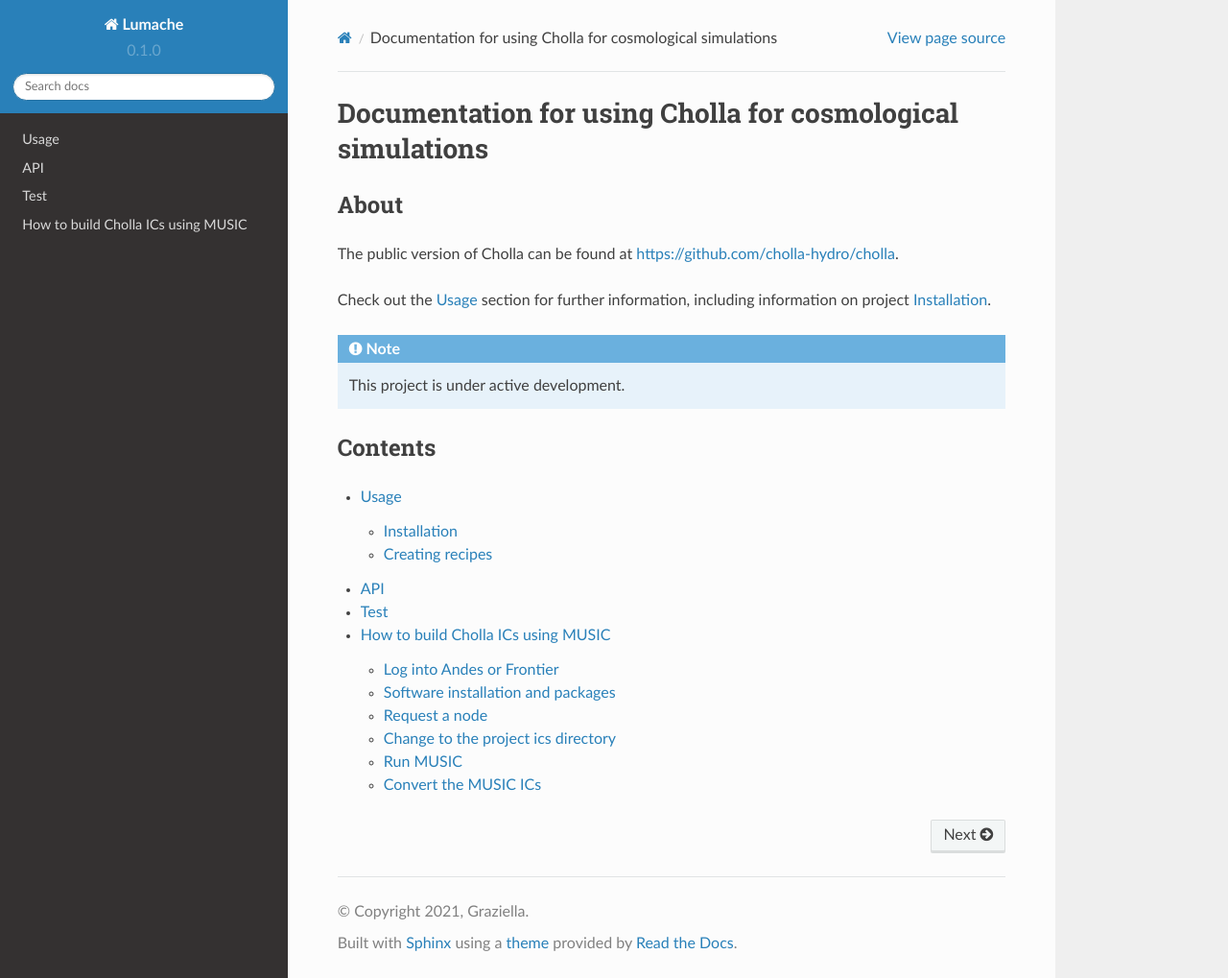
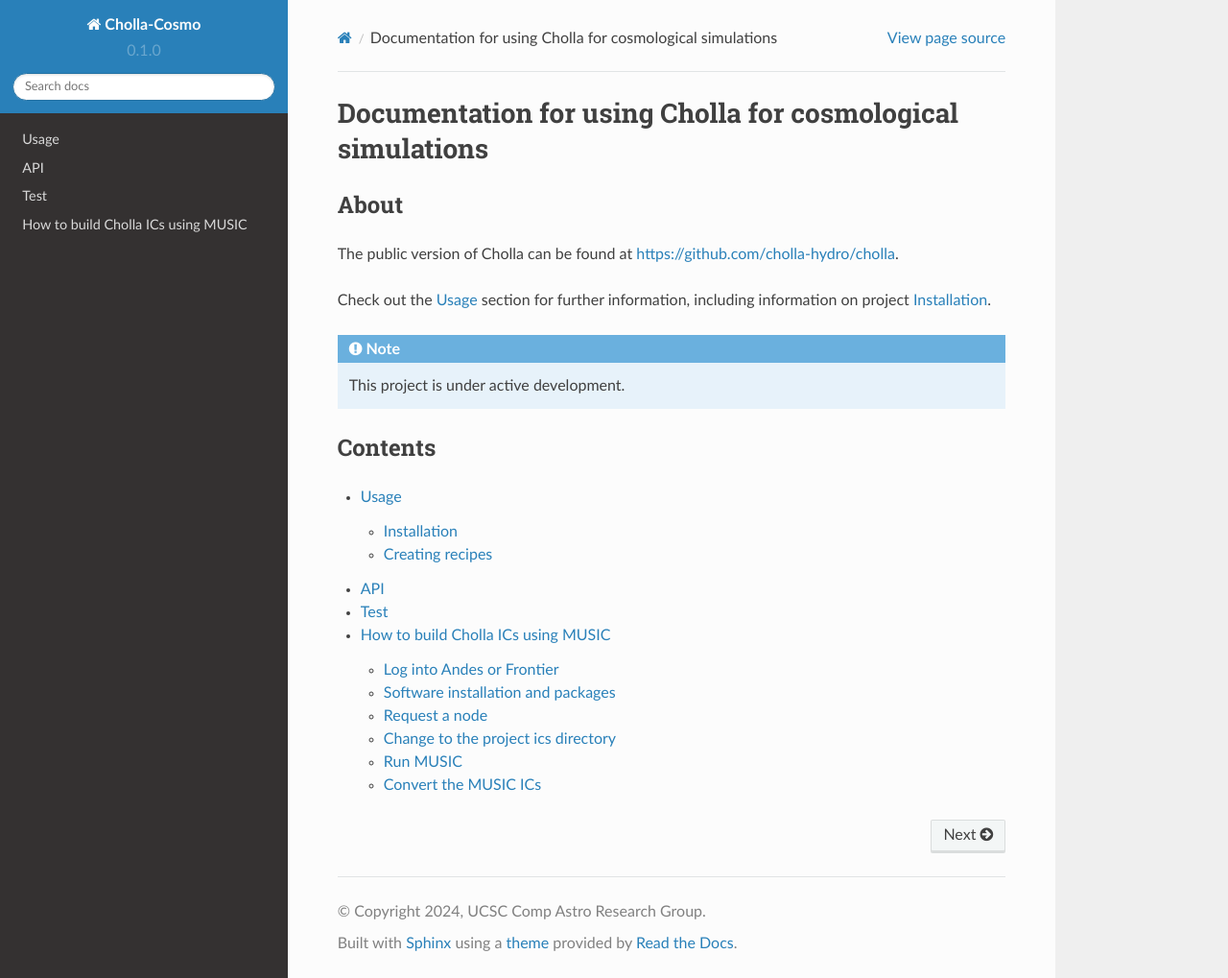
Before and after one commit to evazlimen/cholla-cosmo, a Sphinx documentation site: the page built from docs/source/index.rst, in a window 1280 px wide and 1019 px high. Shown: the whole window at 96% size. Built offline with Sphinx 7.4.7 and the Read the Docs theme 2.0.0, drawn with Linux system fonts in a browser that asks for light colours.

Commit message:
Trying to get ride of lumache stuff

```diff
--- a/docs/source/api.rst
+++ b/docs/source/api.rst
@@ -4,4 +4,4 @@ API
 .. autosummary::
    :toctree: generated
 
-   lumache
+   cholla-cosmo
--- a/docs/source/conf.py
+++ b/docs/source/conf.py
@@ -2,9 +2,9 @@
 
 # -- Project information
 
-project = 'Lumache'
-copyright = '2021, Graziella'
-author = 'Graziella'
+project = 'Cholla-Cosmo'
+copyright = '2024, UCSC Comp Astro Research Group'
+author = 'UCSC Comp Astro Research Group'
 
 release = '0.1'
 version = '0.1.0'
```
